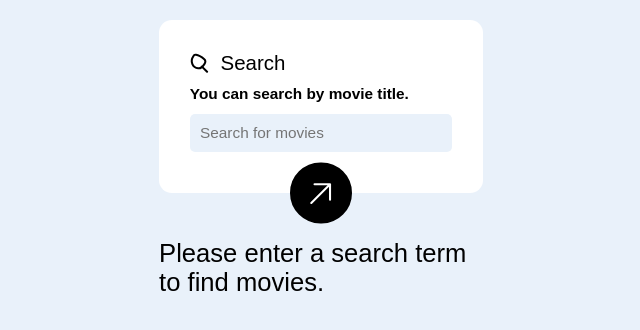
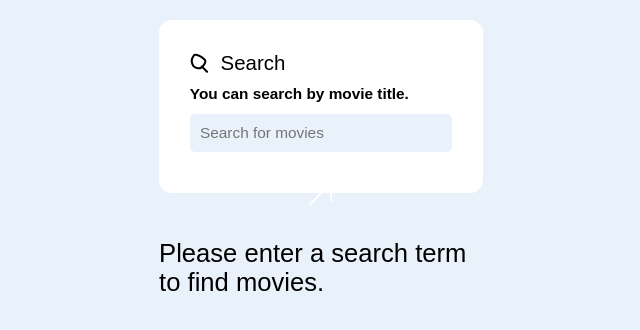
Before and after one commit to Qweerty04/movie-cat, a React (Create React App) app: page / in a window 1280 px wide. Shown: the top 330 px of the page, without its empty margins (319-959 px from the left). Built offline with nearby package versions, Linux system fonts and the light colour scheme.

Commit message:
Refactored CSS custom property name accross files

```diff
--- a/src/components/thumbnailCard.module.scss
+++ b/src/components/thumbnailCard.module.scss
@@ -6,7 +6,7 @@ $__CSS-MODULE__: true;
     gap: var(--atomX2);
     flex-direction: column;
     background-color: var(--clr-bg);
-    color: var(--clr-black);
+    color: var(--clr-content);
     overflow: visible;
     height: fit-content;
     box-sizing: border-box;
@@ -59,7 +59,7 @@ $__CSS-MODULE__: true;
         .icon{
             //font-size: 0;
             padding: var(--pxlw7);
-            border: var(--pxlw5) solid var(--clr-black);
+            border: var(--pxlw5) solid var(--clr-content);
             border-radius: 50%;
             height: var(--atomX4);
             width: auto;
--- a/src/index.module.scss
+++ b/src/index.module.scss
@@ -58,12 +58,12 @@ $__CSS-MODULE__: true;
 
     --clr-space: #E9F1FA;
     --clr-bg: #fff;
-    --clr-black: #000;
+    --clr-content: #000;
 
     // Opacity Options
     --ooa: 0.17;
 
-    --clr-stroke: color-mix(in srgb, var(--clr-black) calc(100% * var(--ooa)), transparent); // 88.38% browser. Reference: https://caniuse.com/?search=color-mix
+    --clr-stroke: color-mix(in srgb, var(--clr-content) calc(100% * var(--ooa)), transparent); // 88.38% browser. Reference: https://caniuse.com/?search=color-mix
     /* @@note
         The rgba() function did not work to set the opacity when giving it variable input for the color,
         so I used the color-mix() function instead to mix the color with transparent color to reduce the opacity.
@@ -78,7 +78,7 @@ $__CSS-MODULE__: true;
 
 
     /* Default styling for icons, using our custom mixins */
-    @include iconStyle(var(--pxlw2), var(--clr-black), var(--clr-black));
+    @include iconStyle(var(--pxlw2), var(--clr-content), var(--clr-content));
     @include iconStyle(null, transparent, transparent, null, true);
     @include _allowCascade {
         svg._icon24 {
```
